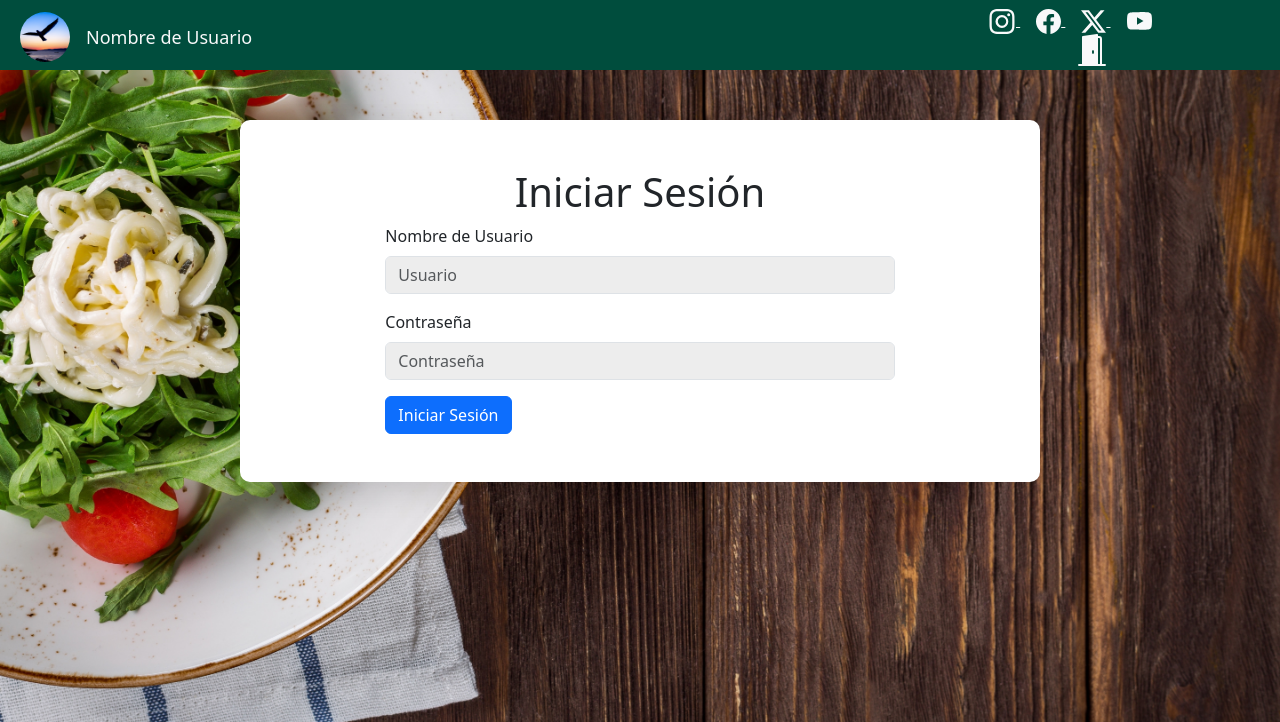
After one commit to CarlosR10/Avance3-Ing-Web, a PHP site: page /login.html in a window 1280 px wide. The commit adds this page. Shown: the top 722 px of the page. Run offline with PHP 8.4, Linux system fonts and the light colour scheme.

Commit message:
Se le agrego fondo a las distintas paginas

```diff
--- a/confirmacion_reserva.html
+++ b/confirmacion_reserva.html
@@ -8,7 +8,7 @@
     <link href="https://cdn.jsdelivr.net/npm/bootstrap@5.3.2/dist/css/bootstrap.min.css" rel="stylesheet" integrity="sha384-T3c6CoIi6uLrA9TneNEoa7RxnatzjcDSCmG1MXxSR1GAsXEV/Dwwykc2MPK8M2HN" crossorigin="anonymous">
     <script src="https://cdn.jsdelivr.net/npm/bootstrap@5.3.2/dist/js/bootstrap.bundle.min.js" integrity="sha384-C6RzsynM9kWDrMNeT87bh95OGNyZPhcTNXj1NW7RuBCsyN/o0jlpcV8Qyq46cDfL" crossorigin="anonymous"></script>
 </head>
-<body>
+<body class="background-image">
     <header id="nav-bar" class="text-light custom-navbar"></header>
     <section class="get_in_touch">
         <div class="container mt-5">
--- a/css/style.css
+++ b/css/style.css
@@ -37,3 +37,10 @@ body {
     padding: 15px; /* Espaciado interno */
     z-index: 1000; /* Asegura que esté por encima del contenido */
 }
+
+.background-image {
+    background-image: url(../img/pexels-pixabay-326281.jpg); /* Reemplaza 'tu-imagen.jpg' con la ruta de tu imagen */
+    background-size: cover;
+    background-repeat: no-repeat;
+    background-attachment: fixed;
+  }
--- a/formulario_reserva.html
+++ b/formulario_reserva.html
@@ -11,7 +11,7 @@
     <script src="js/componentes.js"></script>
     <link rel="stylesheet" href="css/style.css">
 </head>
-<body>
+<body class="background-image">
     <header id="nav-bar" class="text-light custom-navbar"></header>
     <section class="get_in_touch">
         <div class="container mt-5">
--- /dev/null
+++ b/login.html
@@ -0,0 +1,46 @@
+<!DOCTYPE html>
+<html lang="en">
+
+<head>
+    <meta charset="UTF-8">
+    <meta name="viewport" content="width=device-width, initial-scale=1.0">
+    <title>Iniciar Sesión</title>
+    <link href="https://cdn.jsdelivr.net/npm/bootstrap@5.3.2/dist/css/bootstrap.min.css" rel="stylesheet"
+        integrity="sha384-T3c6CoIi6uLrA9TneNEoa7RxnatzjcDSCmG1MXxSR1GAsXEV/Dwwykc2MPK8M2HN" crossorigin="anonymous">
+    <script src="https://cdn.jsdelivr.net/npm/bootstrap@5.3.2/dist/js/bootstrap.bundle.min.js"
+        integrity="sha384-C6RzsynM9kWDrMNeT87bh95OGNyZPhcTNXj1NW7RuBCsyN/o0jlpcV8Qyq46cDfL" crossorigin="anonymous">
+        </script>
+    <script src="https://ajax.googleapis.com/ajax/libs/jquery/3.6.0/jquery.min.js"></script>
+    <script src="js/componentes.js"></script>
+    <link rel="stylesheet" href="css/style.css">
+</head>
+
+<body class="background-image">
+    <header id="nav-bar" class="text-light custom-navbar"></header>
+    <section class="get_in_touch">
+        <div class="container mt-5">
+            <div class="row">
+                <div class="col-md-8 mx-auto my-5 ml-1 mr-1">
+                    <h1 class="text-center">Iniciar Sesión</h1>
+                    <form class="row g-3" action="confirmacion_reserva.html" method="get">
+                        <div class="col-md-12">
+                            <label for="user" class="form-label">Nombre de Usuario</label>
+                            <input type="text" class="form-control" id="user" name="user" placeholder="Usuario"
+                                required>
+                        </div>
+                        <div class="col-md-12">
+                            <label for="password" class="form-label">Contraseña</label>
+                            <input type="password" class="form-control" id="password" name="password"
+                                placeholder="Contraseña" required>
+                        </div>
+                        <div class="col-md-12">
+                            <button type="submit" class="btn btn-primary">Iniciar Sesión</button>
+                        </div>
+                    </form>
+                </div>
+            </div>
+        </div>
+    </section>
+</body>
+
+</html>
```
Also changed, not shown: img/pexels-pixabay-326281.jpg (added).
